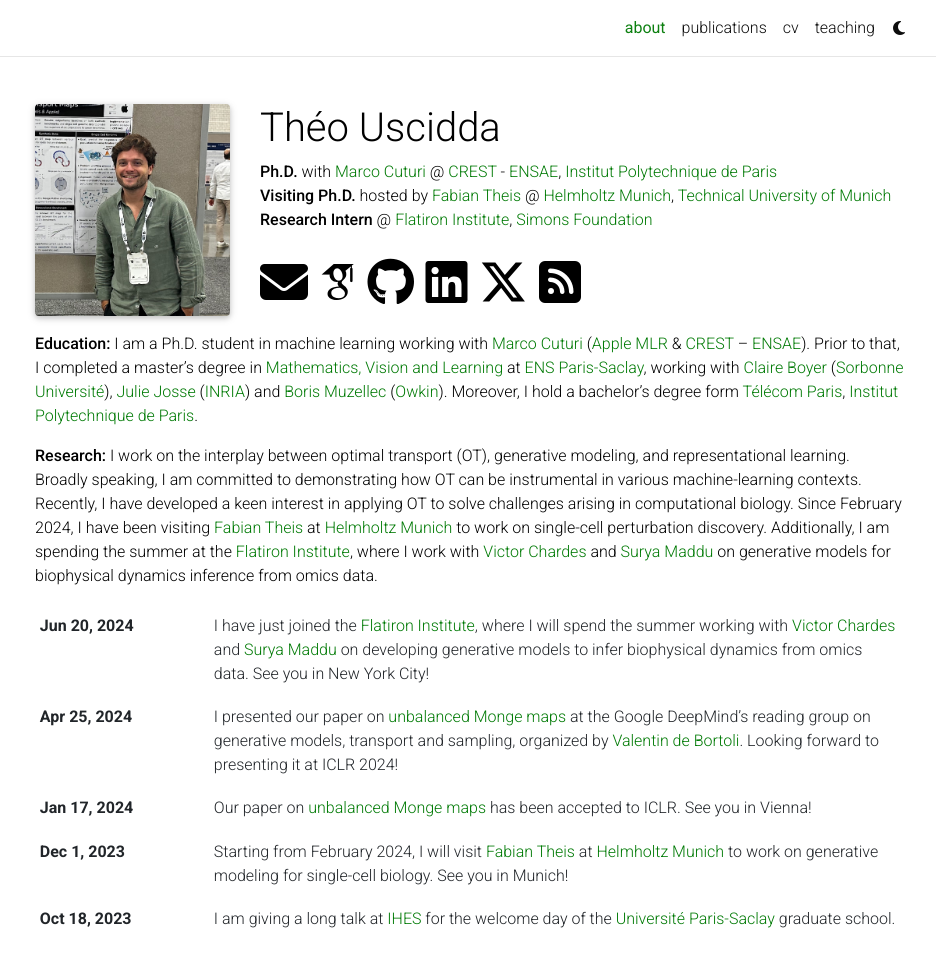
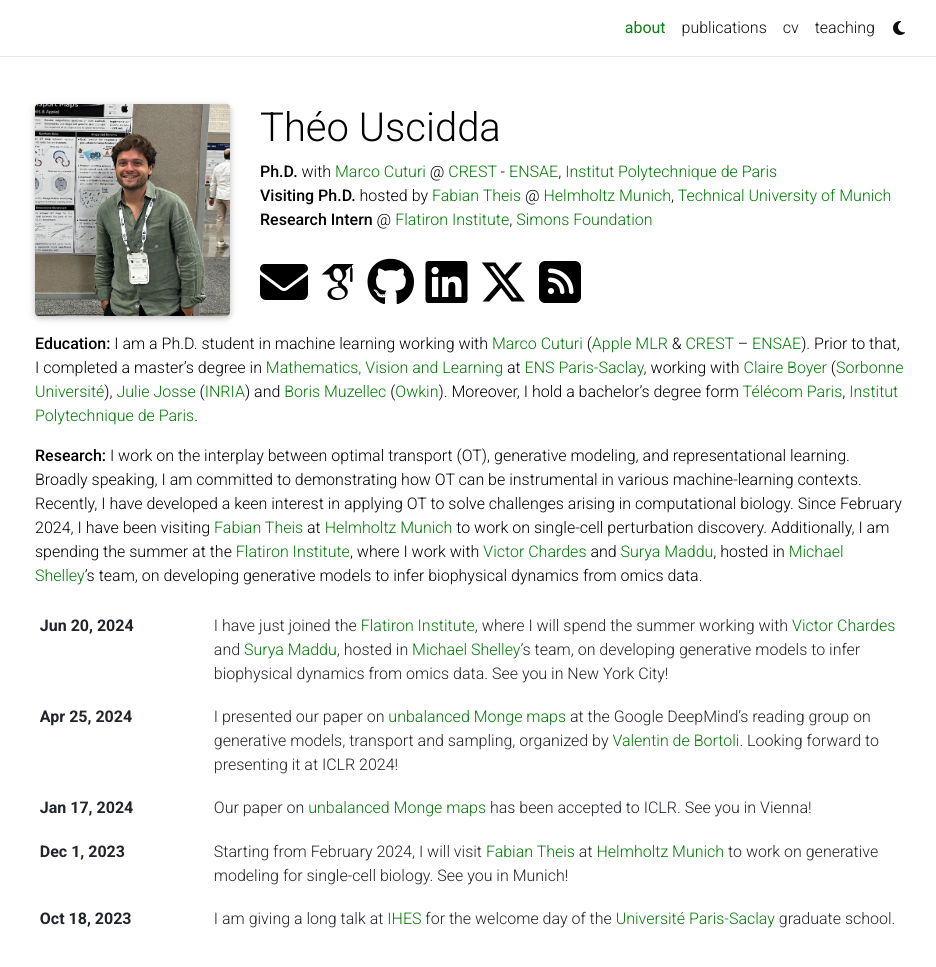
Before and after one commit to theouscidda6/theouscidda6.github.io, a Jekyll site: the page built from _pages/about.md, in a window 1280 px wide and 1158 px high, cut to the strip 0-984 px from the top of the window. Shown: the top 967 px of the strip, without its empty margins (170-1106 px from the left). Built offline with Jekyll 4.4.1, drawn with Linux system fonts in a browser that asks for light colours; full-size pictures stand in for the smaller copies a plugin makes; some web fonts are replaced; comment, search, counter and statistics services are not loaded; a style sheet for code colours, icons or effects is not loaded.

Commit message:
fix typo

```diff
--- a/_pages/about.md
+++ b/_pages/about.md
@@ -23,4 +23,4 @@
 
 
 
-**Research:** I work on the interplay between optimal transport (OT), generative modeling, and representational learning. Broadly speaking, I am committed to demonstrating how OT can be instrumental in various machine-learning contexts. Recently, I have developed a keen interest in applying OT to solve challenges arising in computational biology. Since February 2024, I have been visiting [Fabian Theis](https://www.helmholtz-munich.de/en/icb/pi/fabian-theis) at [Helmholtz Munich](https://www.helmholtz-munich.de/en) to work on single-cell perturbation discovery. Additionally, I am spending the summer at the [Flatiron Institute](https://www.simonsfoundation.org/flatiron/), where I work with [Victor Chardes](https://www.simonsfoundation.org/people/victor-chardes/) and [Surya Maddu](https://www.simonsfoundation.org/people/suryanarayana-maddu/) on generative models for biophysical dynamics inference from omics data.
+**Research:** I work on the interplay between optimal transport (OT), generative modeling, and representational learning. Broadly speaking, I am committed to demonstrating how OT can be instrumental in various machine-learning contexts. Recently, I have developed a keen interest in applying OT to solve challenges arising in computational biology. Since February 2024, I have been visiting [Fabian Theis](https://www.helmholtz-munich.de/en/icb/pi/fabian-theis) at [Helmholtz Munich](https://www.helmholtz-munich.de/en) to work on single-cell perturbation discovery. Additionally, I am spending the summer at the [Flatiron Institute](https://www.simonsfoundation.org/flatiron/), where I work with [Victor Chardes](https://www.simonsfoundation.org/people/victor-chardes/) and [Surya Maddu](https://www.simonsfoundation.org/people/suryanarayana-maddu/), hosted in [Michael Shelley](https://math.nyu.edu/~shelley/)'s team, on developing generative models to infer biophysical dynamics from omics data.
```
Also changed, not shown: _news/announcement_6.md (+1 -1 lines).
